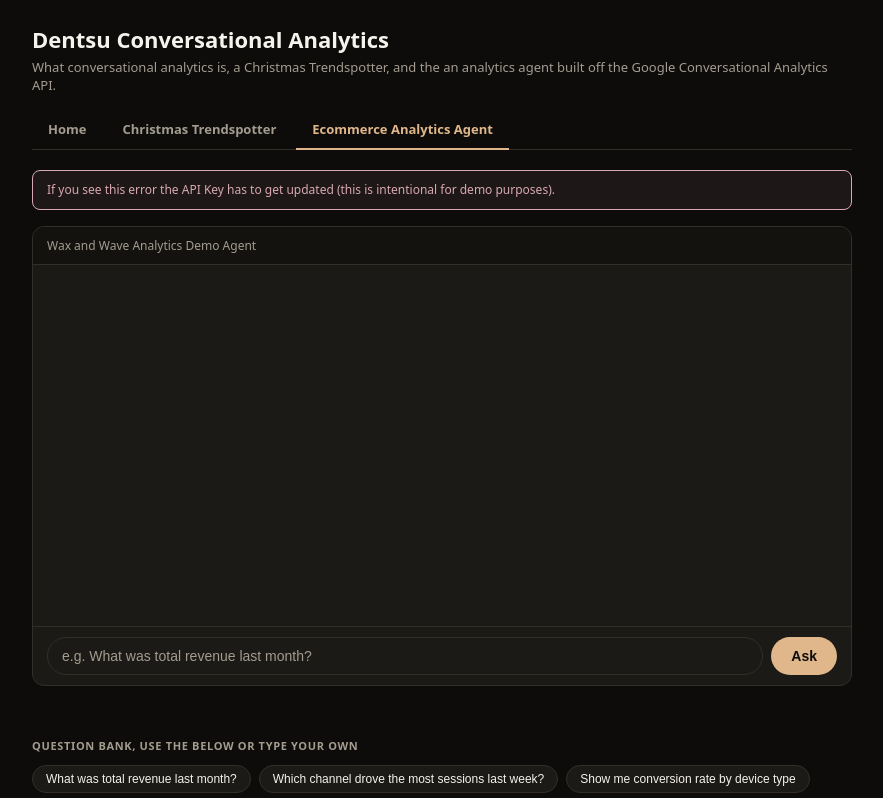
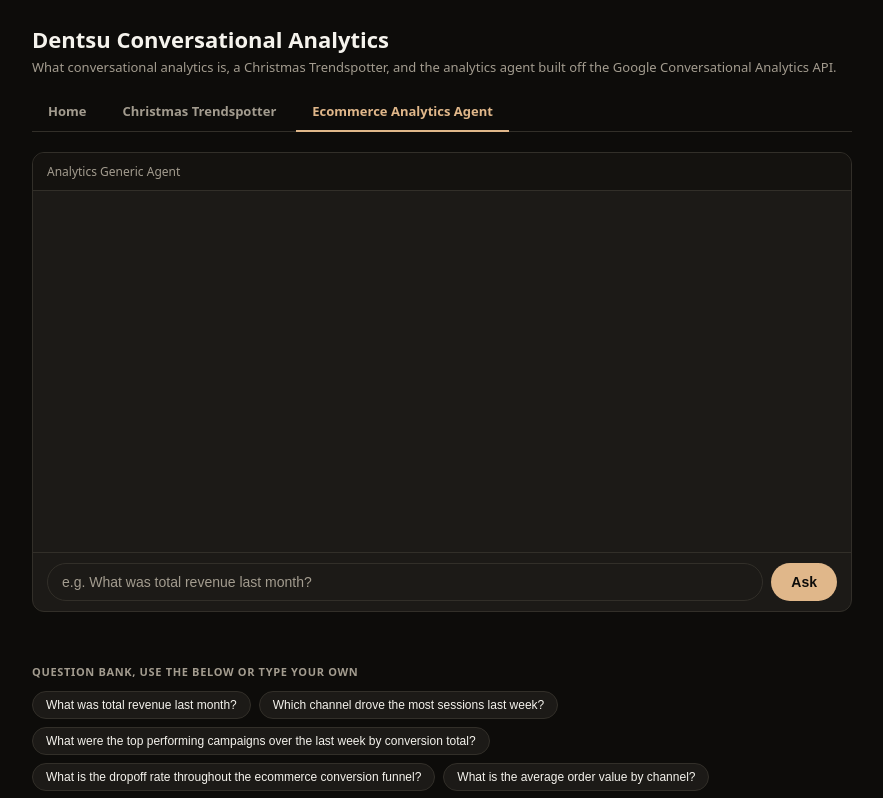
Before and after one commit to deborahtan/deborahtan.github.io, a plain HTML site: page index.html in a window 1280 px wide. Both pictures are taken after a click on the button "Ecommerce Analytics Agent". Shown: the top 798 px of the page, without its empty margins (198-1081 px from the left). Drawn offline with Linux system fonts and the light colour scheme; no server answers; a web font is replaced by a local one.

Commit message:
Update index.html

```diff
--- a/index.html
+++ b/index.html
@@ -9,7 +9,7 @@
 <body>
 <div class="wrap">
   <h1>Dentsu Conversational Analytics</h1>
-  <div class="subtitle">What conversational analytics is, a Christmas Trendspotter, and the an analytics agent built off the Google Conversational Analytics API.</div>
+  <div class="subtitle">What conversational analytics is, a Christmas Trendspotter, and the analytics agent built off the Google Conversational Analytics API.</div>
 
   <div class="tab-row">
     <button class="tab-btn active" data-tab="home">Home</button>
@@ -129,12 +129,8 @@
   <!-- ══════════════ TAB 3: ECOMMERCE ANALYTICS AGENT ══════════════ -->
   <div id="panel-ecommerce" class="tab-panel">
 
-    <div class="cors-note">
-      If you see this error the API Key has to get updated (this is intentional for demo purposes).
-    </div>
-
     <div class="chat-wrap">
-      <div class="chat-bar">Wax and Wave Analytics Demo Agent</div>
+      <div class="chat-bar">Analytics Generic Agent</div>
       <div class="chat-messages" id="chat-messages-ecommerce"></div>
       <div class="chat-input-row">
         <input id="chat-input-ecommerce" class="chat-input" placeholder="e.g. What was total revenue last month?" />
@@ -147,7 +143,7 @@
       <div class="chip-label">Question Bank, use the below or type your own</div>
       <button class="q-chip" data-fill="ecommerce">What was total revenue last month?</button>
       <button class="q-chip" data-fill="ecommerce">Which channel drove the most sessions last week?</button>
-      <button class="q-chip" data-fill="ecommerce">Show me conversion rate by device type</button>
+      <button class="q-chip" data-fill="ecommerce">What were the top performing campaigns over the last week by conversion total?</button>
       <button class="q-chip" data-fill="ecommerce">What is the dropoff rate throughout the ecommerce conversion funnel?</button>
       <button class="q-chip" data-fill="ecommerce">What is the average order value by channel?</button>
       <button class="q-chip" data-fill="ecommerce">What is our cart abandonment rate this week?</button>
```
